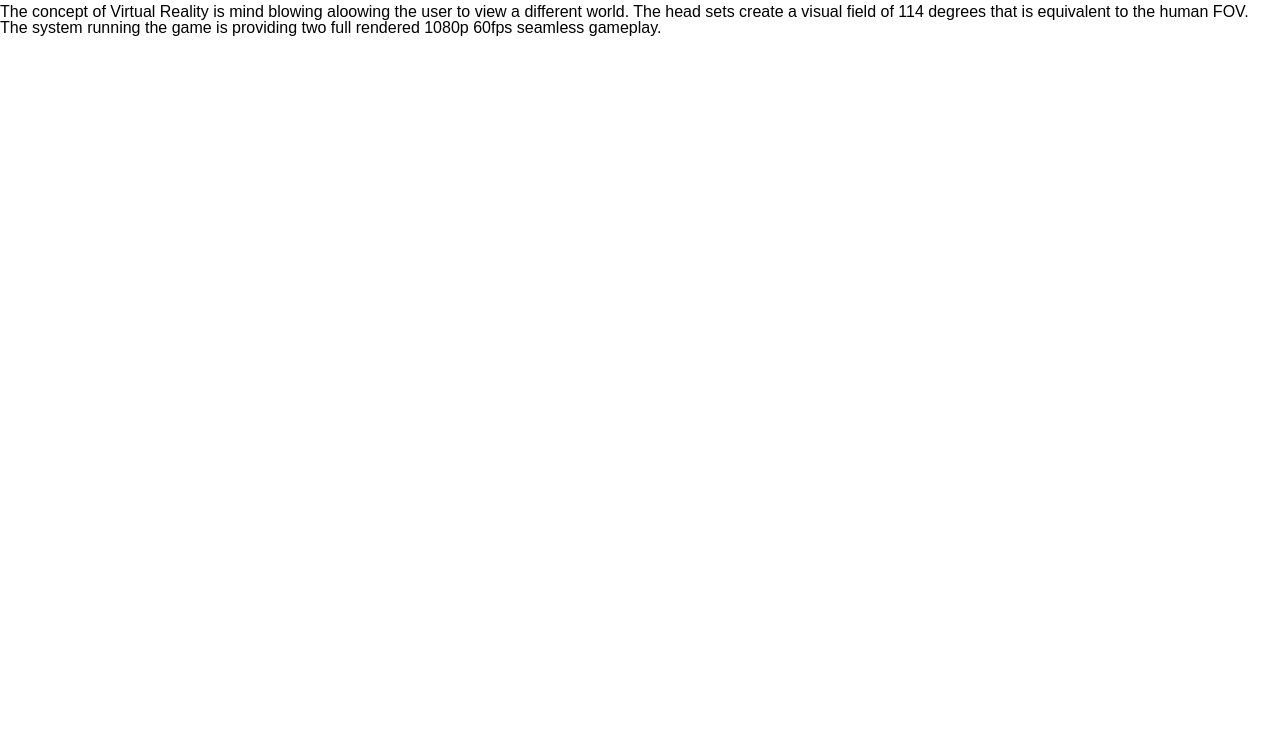
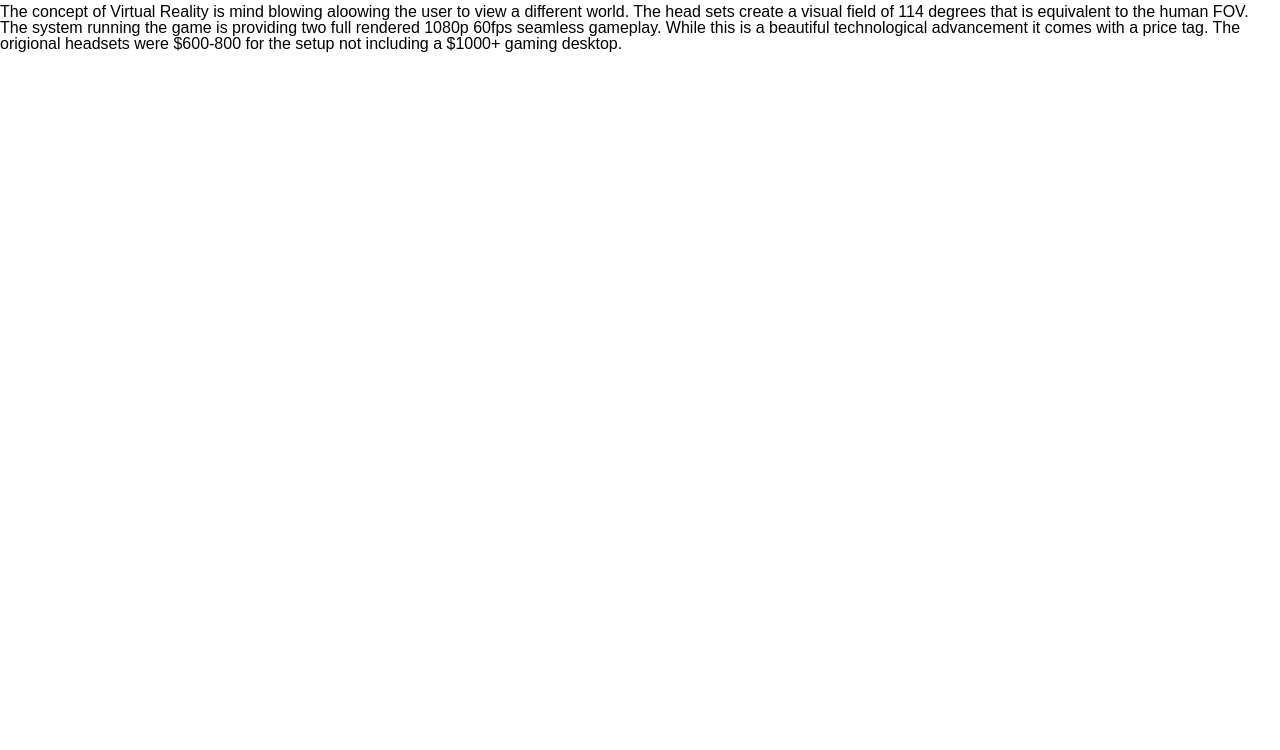
Before and after one commit to jbryan382/my-hobbies, a website: page public/index.html in a window 1280 px wide. Shown: the part 71-821 px from the top of the page. Drawn offline with Linux system fonts and the light colour scheme.

Commit message:
Added additional VR info

```diff
--- a/public/index.html
+++ b/public/index.html
@@ -12,6 +12,8 @@
     <p>The concept of Virtual Reality is mind blowing aloowing the user to view a different world.
       The head sets create a visual field of 114 degrees that is equivalent to the human FOV.
       The system running the game is providing two full rendered 1080p 60fps seamless gameplay.
+      While this is a beautiful technological advancement it comes with a price tag. The origional
+      headsets were $600-800 for the setup not including a $1000+ gaming desktop.
     </p>
   </body>
 </html>
```
Also changed, not shown: 1 other file.
